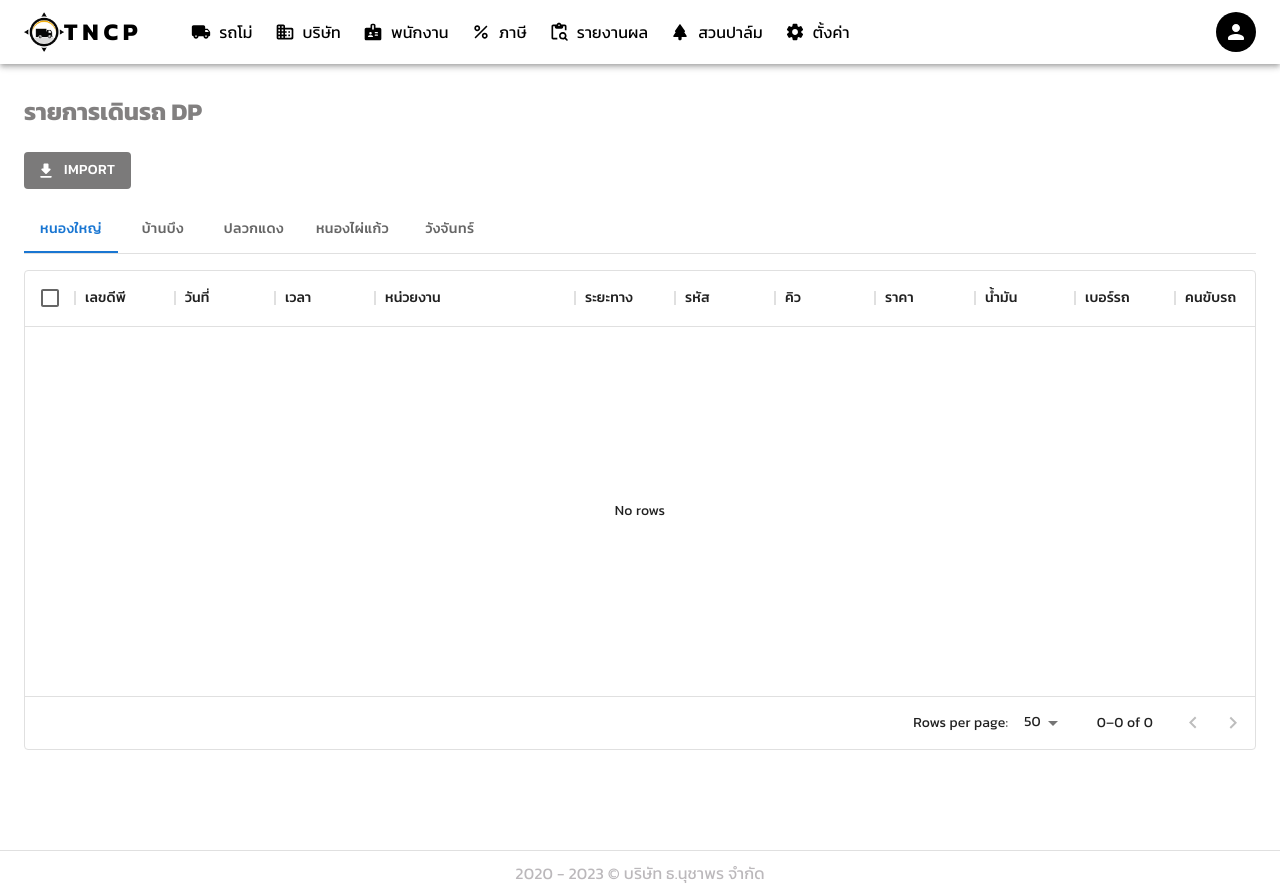
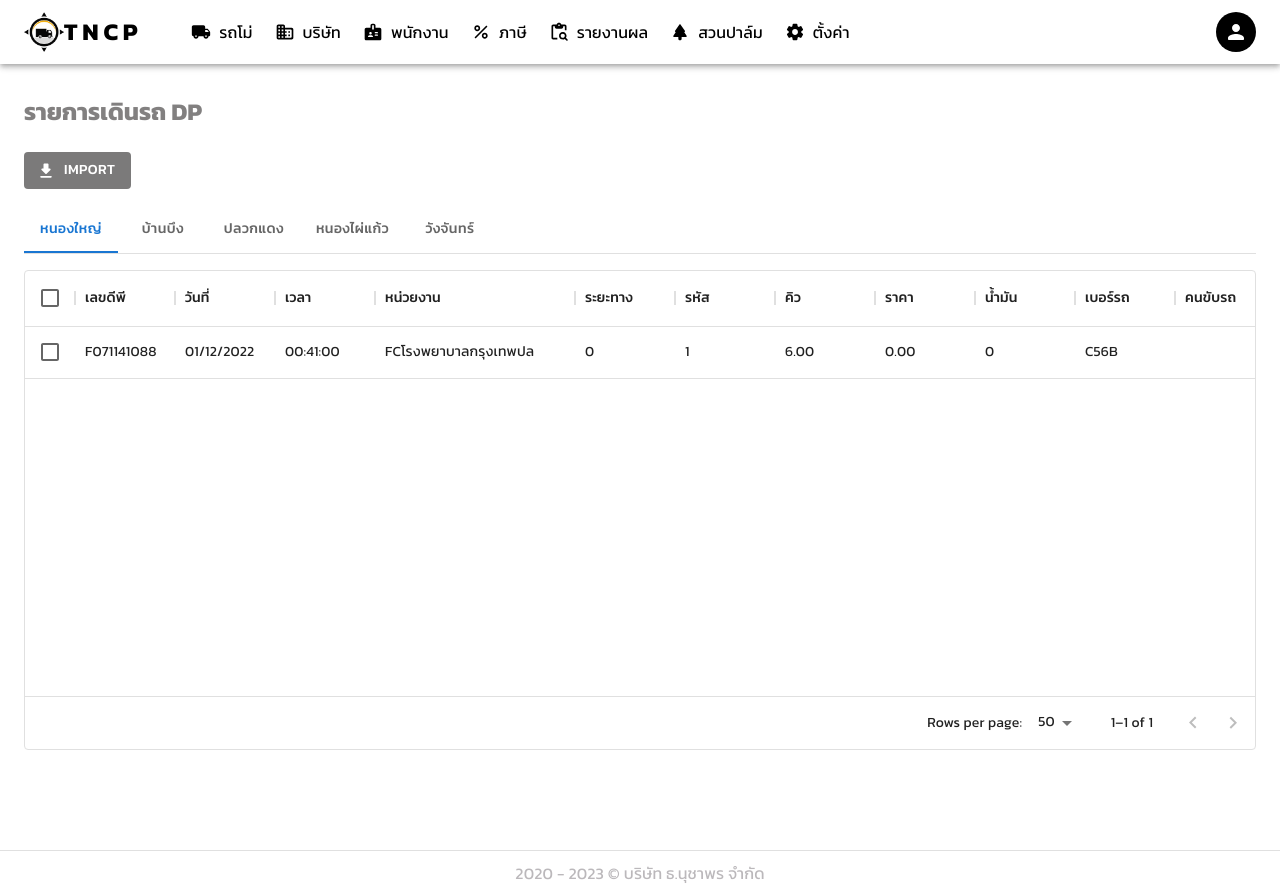
Before and after one commit to pruekk/truck-manager-frontend, a React (Create React App) app: page /dp-schedule in a window 1280 px wide. Built offline with nearby package versions, Linux system fonts and the light colour scheme.

Commit message:
Create Import DP dialog and table for dialog / Highlight duplicated row /
*Added dummy data for duplication test

```diff
--- a/src/components/dialog/ImportDPDialog.jsx
+++ b/src/components/dialog/ImportDPDialog.jsx
@@ -11,9 +11,16 @@ import Grid from "@mui/material/Grid";
 import IconButton from "@mui/material/IconButton";
 
 //Icons
-import DPScheduleTable from "../dp/DPScheduleTable";
+import DPScheduleTableDialog from "../dp/DPScheduleTableDialog";
 
 export default function ImportDPDialog(props) {
+    const [selectedRows, setSelectedRows] = React.useState([]);
+
+    const onClickDeleteSelectedRows = () => {
+        const filtered = props.dataRows.filter((row) => !selectedRows.includes(row.id))
+        props.setDataRows(filtered);
+    };
+
     return (
         <Dialog
             fullWidth={true}
@@ -38,7 +45,7 @@ export default function ImportDPDialog(props) {
             <DialogContent dividers>
                 <Grid container spacing={2}>
                     <Grid item xs={12}>
-                        <DPScheduleTable dataRows={props.dataRows} />
+                        <DPScheduleTableDialog dataRows={props.dataRows} selectedRows={selectedRows} setSelectedRows={setSelectedRows} onClickDeleteSelectedRows={onClickDeleteSelectedRows} />
                     </Grid>
                 </Grid>
             </DialogContent>
--- a/src/components/dp/DPSchedulePage.jsx
+++ b/src/components/dp/DPSchedulePage.jsx
@@ -25,6 +25,21 @@ import * as FactoryConstants from "../../constants/FactoryConstants";
 
 const DPSchedulePage = () => {
   const [dataRows, setDataRows] = React.useState([]);
+  const [confirmedDataRows, setConfirmedDataRows] = React.useState([{
+    "id": "F071141088",
+    "date": "01/12/2022",
+    "time": "00:41:00",
+    "destination": "FCโรงพยาบาลกรุงเทพปล",
+    "distance": 0,
+    "code": 1,
+    "amount": "6.00",
+    "price": "0.00",
+    "oil": 0,
+    "car": "C56B",
+    "driver": "",
+    "status": "Accepted",
+    "duplicated": false
+  }]);
 
   const dpStatus = (status) => {
     switch (status) {
@@ -45,7 +60,7 @@ const DPSchedulePage = () => {
     const files = e.target.files, f = files[0];
     const reader = new FileReader();
 
-    reader.onprogress = function(e) {
+    reader.onprogress = function (e) {
       const progress = (e.loaded / e.total) * 100;
       console.log(`Upload progress: ${progress}%`);
     };
@@ -88,7 +103,6 @@ const DPSchedulePage = () => {
     // Start from row 8 in Excel
     data.slice(7).map((row) => {
       if (row[0]?.includes(rowCode)) {
-        console.log(row)
         dbList.push({
           "id": row[0],
           "date": date,
@@ -102,6 +116,7 @@ const DPSchedulePage = () => {
           "car": row[4],
           "driver": "",
           "status": dpStatus(row[10].trim()),
+          "duplicated": confirmedDataRows.some(list => list.id === row[0])
         });
       }
       return dbList;
@@ -112,7 +127,6 @@ const DPSchedulePage = () => {
   }
 
   const [isOpenDialog, setIsOpenDialog] = React.useState(false);
-  const [confirmedDataRows, setConfirmedDataRows] = React.useState([]);
   const handleOpenDialog = () => {
     setIsOpenDialog(true);
   };
@@ -122,7 +136,8 @@ const DPSchedulePage = () => {
   };
 
   const handleConfirmImportedData = (dataRows) => {
-    setConfirmedDataRows(dataRows);
+    const allRows = confirmedDataRows.concat(dataRows);
+    setConfirmedDataRows(allRows);
     handleCloseDialog();
   };
 
@@ -134,7 +149,13 @@ const DPSchedulePage = () => {
 
   return (
     <Container sx={{ paddingTop: "2rem" }} maxWidth="xl">
-      <ImportDPDialog openDialog={isOpenDialog} dataRows={dataRows} handleCloseDialog={handleCloseDialog} handleConfirmImportedData={handleConfirmImportedData} />
+      <ImportDPDialog
+        openDialog={isOpenDialog}
+        dataRows={dataRows}
+        setDataRows={setDataRows}
+        handleCloseDialog={handleCloseDialog}
+        handleConfirmImportedData={handleConfirmImportedData}
+      />
       <Grid container spacing={2}>
         <Grid item xs={12}>
           <Typography
--- /dev/null
+++ b/src/components/dp/DPScheduleTableDialog.jsx
@@ -0,0 +1,84 @@
+import React from "react";
+
+//Material UI
+import Box from '@mui/material/Box';
+import { DataGrid } from '@mui/x-data-grid';
+import IconButton from "@mui/material/IconButton";
+
+//Icons
+import DeleteIcon from "@mui/icons-material/Delete";
+
+const columnsSize = {
+    small: 90,
+    medium: 100,
+    large: 200
+};
+
+export default function DPScheduleTableDialog(props) {
+    const [pageSize, setPageSize] = React.useState(50);
+
+    const columns = [
+        { field: 'id', headerName: 'เลขดีพี', minWidth: columnsSize.medium },
+        { field: 'date', headerName: 'วันที่', minWidth: columnsSize.medium },
+        { field: 'time', headerName: 'เวลา', minWidth: columnsSize.small },
+        { field: 'destination', headerName: 'หน่วยงาน', minWidth: columnsSize.large },
+        { field: 'distance', headerName: 'ระยะทาง', minWidth: columnsSize.small },
+        { field: 'code', headerName: 'รหัส', minWidth: columnsSize.small },
+        { field: 'amount', headerName: 'คิว', minWidth: columnsSize.small },
+        { field: 'price', headerName: 'ราคา', minWidth: columnsSize.small },
+        { field: 'oil', headerName: 'น้ำมัน', minWidth: columnsSize.small },
+        { field: 'car', headerName: 'เบอร์รถ', minWidth: columnsSize.small },
+        { field: 'driver', headerName: 'คนขับรถ', minWidth: columnsSize.large },
+        { field: 'status', headerName: 'สถานะ', minWidth: columnsSize.small },
+        {
+            field: "delete",
+            minWidth: columnsSize.small,
+            sortable: false,
+            disableColumnMenu: true,
+            renderHeader: () => {
+                return (
+                    <IconButton
+                        onClick={props.onClickDeleteSelectedRows}
+                    >
+                        <DeleteIcon />
+                    </IconButton>
+                );
+            }
+        }
+    ];
+
+    return (
+        <div>
+            <Box sx={{
+                height: '30rem',
+                width: '100%',
+                '& .row-theme--normal': {
+                    bgcolor: 'white',
+                },
+                '& .row-theme--duplicated': {
+                    bgcolor: 'rgb(214,50,50)',
+                    color: 'white',
+                    '&:hover': {
+                        bgcolor: 'rgb(204,0,0)!important',
+                    },
+                }
+            }}>
+                <DataGrid
+                    rows={props.dataRows}
+                    columns={columns}
+                    pageSize={pageSize}
+                    onPageSizeChange={(newPageSize) => setPageSize(newPageSize)}
+                    onSelectionModelChange={(ids) => {
+                        props.setSelectedRows(ids);
+                    }}
+                    isRowSelectable={(params) => params.row.duplicated}
+                    rowsPerPageOptions={[25, 50, 100]}
+                    checkboxSelection
+                    disableSelectionOnClick
+                    experimentalFeatures={{ newEditingApi: true }}
+                    getRowClassName={(params) => `row-theme--${params.row.duplicated ? "duplicated" : "normal"}`}
+                />
+            </Box>
+        </div>
+    );
+}
```
Lines whose indentation alone changed are shown as unchanged.
